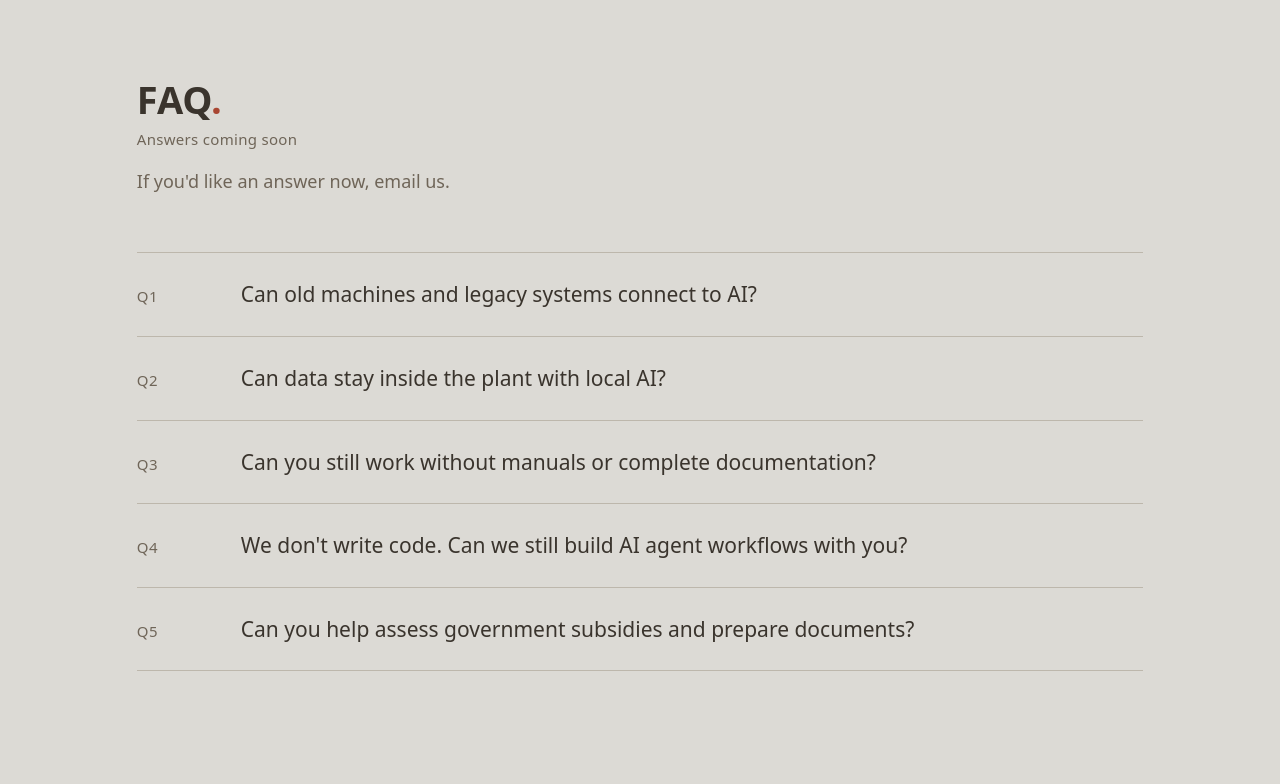
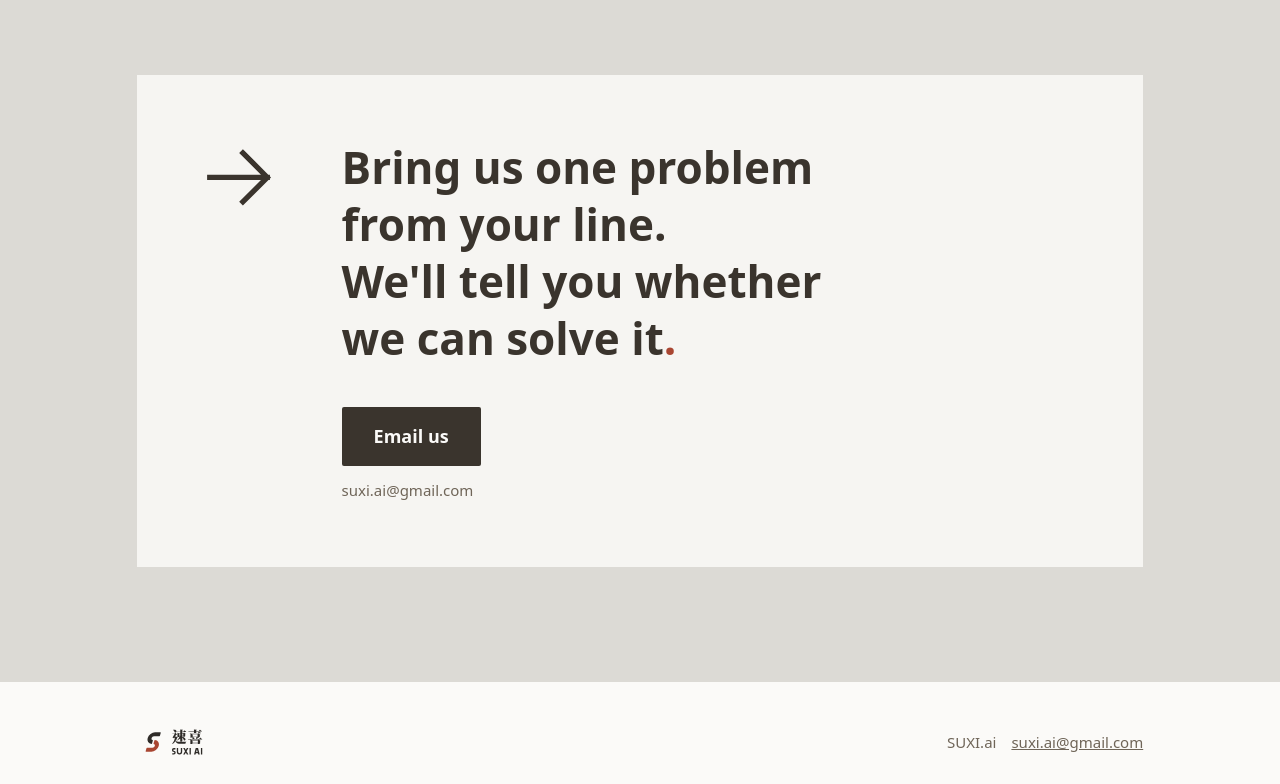
Before and after one commit to likeadragonRPG/suxi-web, a plain HTML site: page en/services/index.html in a window 1280 px wide. Shown: the part 2680-3464 px from the top of the page. Drawn offline with Linux system fonts and the light colour scheme.

Commit message:
上線前拿掉尚未登記的公司名，並移除沒有答案的 FAQ
頁尾與 JSON-LD 改用 SUXI.ai，避免讀者以為股份有限公司已經設立。服務頁的常見問題只有題目，整段刪除。

Co-authored-by: likeadragonRPG <likeadragonRPG@users.noreply.github.com>

```diff
--- a/en/services/index.html
+++ b/en/services/index.html
@@ -112,23 +112,6 @@
     </div>
   </section>
 
-  <section class="wall" id="faq">
-    <div class="wrap">
-      <div class="head">
-        <h2>FAQ<span class="seal">.</span></h2>
-        <p class="en">Answers coming soon</p>
-        <p class="intro">If you'd like an answer now, email us.</p>
-      </div>
-      <ol class="rows list faq">
-        <li><span class="no">Q1</span><span>Can old machines and legacy systems connect to AI?</span></li>
-        <li><span class="no">Q2</span><span>Can data stay inside the plant with local AI?</span></li>
-        <li><span class="no">Q3</span><span>Can you still work without manuals or complete documentation?</span></li>
-        <li><span class="no">Q4</span><span>We don't write code. Can we still build AI agent workflows with you?</span></li>
-        <li><span class="no">Q5</span><span>Can you help assess government subsidies and prepare documents?</span></li>
-      </ol>
-    </div>
-  </section>
-
   <section class="wall closing">
     <div class="wrap">
       <div class="plate">
@@ -146,7 +129,7 @@
 <footer class="site-footer">
   <div class="wrap">
     <img src="../../assets/suxi-horizontal-bi.svg" alt="SUXI AI 速喜科技" width="69" height="40">
-    <p>SUXI AI Co., Ltd.　<a href="mailto:suxi.ai@gmail.com">suxi.ai@gmail.com</a></p>
+    <p>SUXI.ai　<a href="mailto:suxi.ai@gmail.com">suxi.ai@gmail.com</a></p>
   </div>
 </footer>
 
```
Also changed, not shown: about/index.html (+1 -1 lines), contact/index.html (+1 -1 lines), en/about/index.html (+1 -1 lines), en/contact/index.html (+1 -1 lines), en/index.html (+2 -2 lines), index.html (+2 -2 lines), services/index.html (+1 -18 lines), llms.txt.
